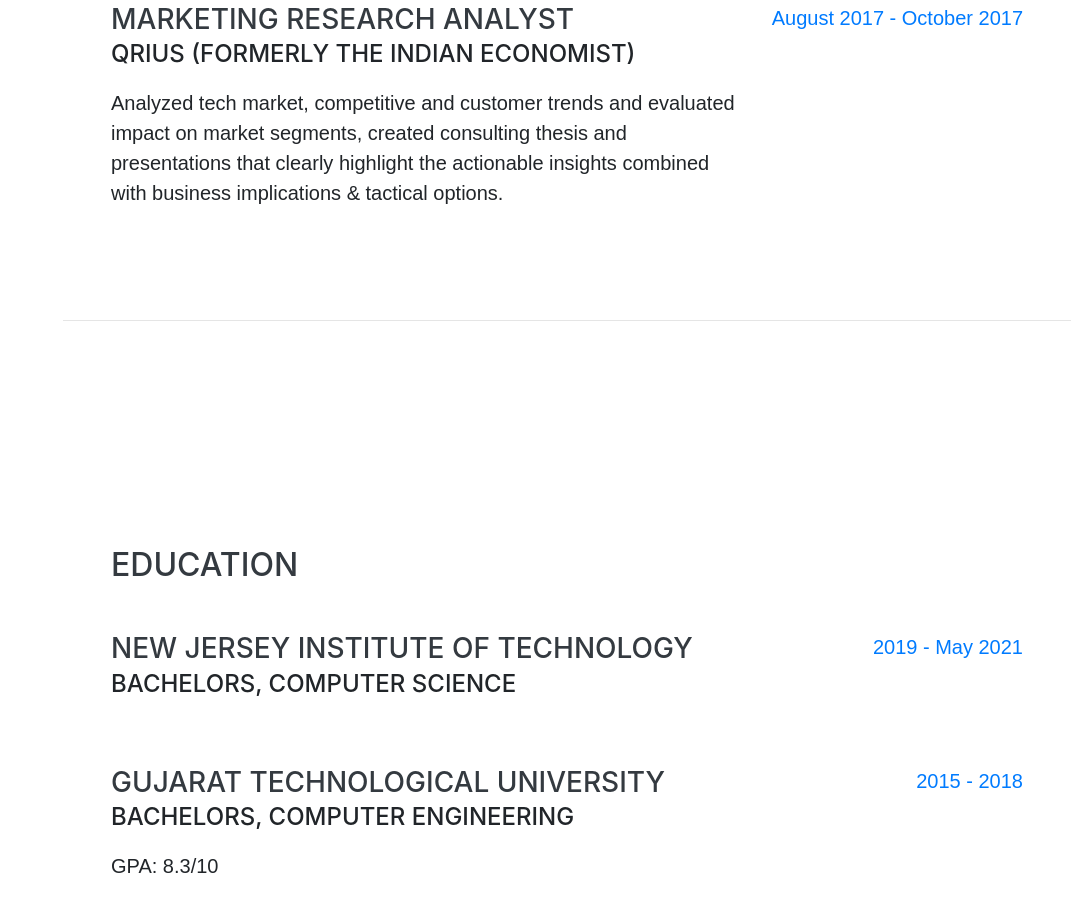
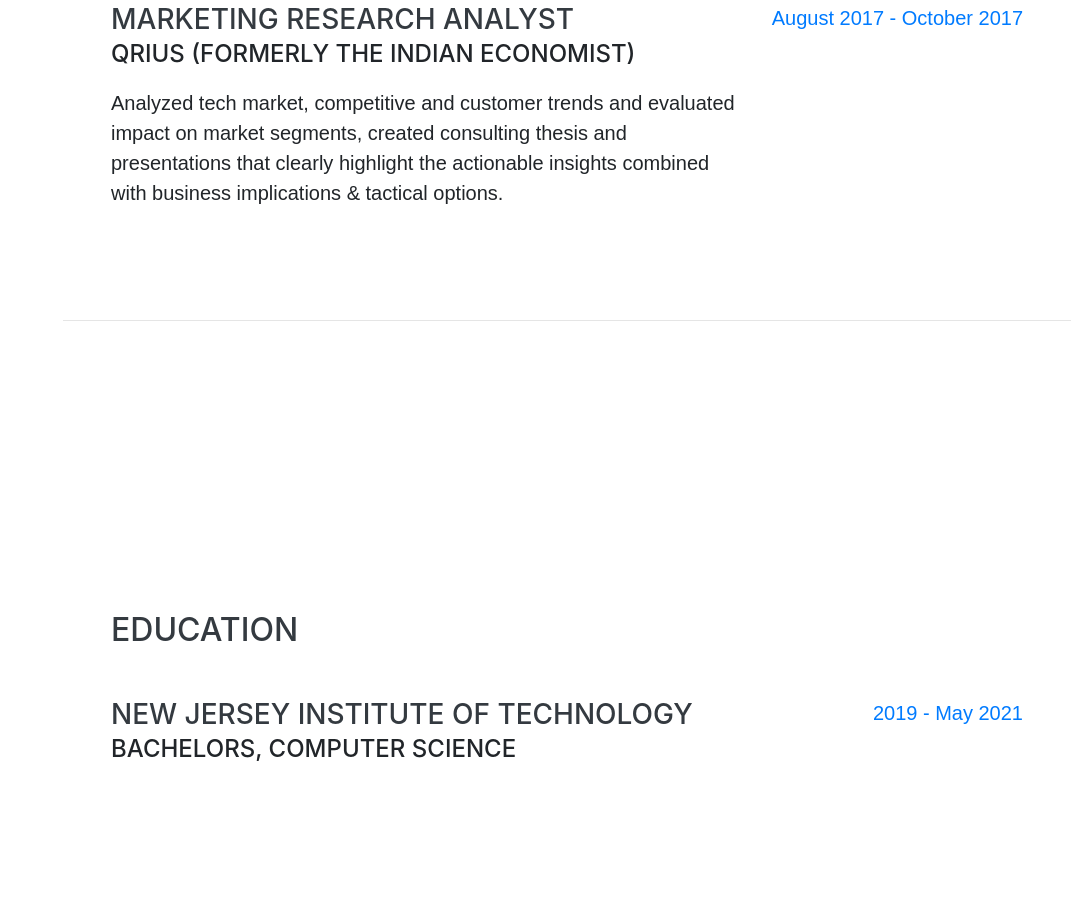
Before and after one commit to henilb/resume, a website with bundled scripts: page index.html in a window 1280 px wide. Shown: the part 1715-2626 px from the top of the page, without its empty margins (209-1280 px from the left). Built offline with nearby package versions, Linux system fonts and the light colour scheme; a web font is replaced by a local one.

Commit message:
Update index.html

```diff
--- a/index.html
+++ b/index.html
@@ -237,7 +237,7 @@
           </div>
         </div>
 
-        <div class="resume-item d-flex flex-column flex-md-row justify-content-between">
+     <!--   <div class="resume-item d-flex flex-column flex-md-row justify-content-between">
           <div class="resume-content">
             <h3 class="mb-0">Gujarat Technological University</h3>
             <div class="subheading mb-3">Bachelors, Computer Engineering</div>
@@ -247,7 +247,7 @@
             <span class="text-primary">2015 - 2018</span>
           </div>
         </div>
-
+->
       </div>
     </section>
 
```
